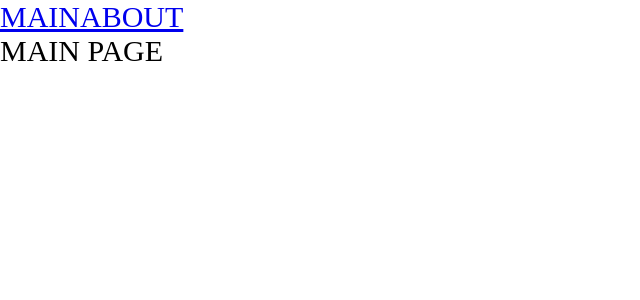
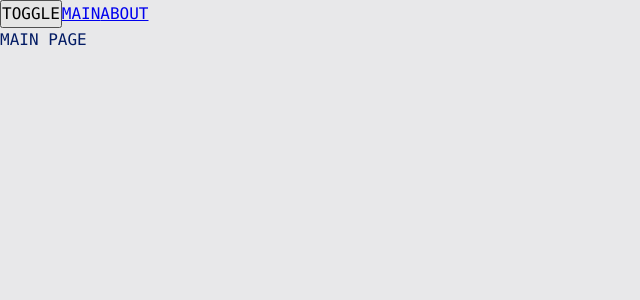
Before and after one commit to hrz-sg/articles-app, a React app: page / in a window 1280 px wide. Shown: the top 300 px of the page, without its empty margins (0-640 px from the left). Built offline with nearby package versions, Linux system fonts and the light colour scheme.

Commit message:
added themes, variables, hooks

```diff
--- a/src/App.tsx
+++ b/src/App.tsx
@@ -1,14 +1,17 @@
 import { Route, Routes } from 'react-router-dom';
-import Counter from './components/Counter';
-import './index.scss';
+import './styles/index.scss';
 import { AboutPageAsync } from './pages/AboutPage/AboutPage.async';
 import { MainPageAsync } from './pages/MainPage/MainPage.async';
 import { Link } from 'react-router-dom';
 import { Suspense } from 'react';
+import { useTheme } from './theme/useTheme';
 
 const App = () => {
+  const {theme, toggleTheme} = useTheme();
+
   return (
-    <div className="app">
+    <div className={`app ${theme}`}>
+      <button onClick={toggleTheme}>TOGGLE</button>
       <Link to={'/'}>MAIN</Link>
       <Link to={'/about'}>ABOUT</Link>
         <Suspense fallback={<div>Loading ...</div>}>
--- a/src/index.scss
+++ /dev/null
@@ -1,9 +0,0 @@
-* {
-    margin: 0;
-    padding: 0;
-    box-sizing: border-box;
-}
-
-.app {
-    font-size: 30px;
-}
--- a/src/index.tsx
+++ b/src/index.tsx
@@ -1,6 +1,7 @@
 import { createRoot } from 'react-dom/client';
 import App from './App';
 import { BrowserRouter } from 'react-router-dom';
+import ThemeProvider from './theme/ThemeProvider';
 
 const root = createRoot(
     document.getElementById('root')
@@ -8,6 +9,8 @@
 
 root.render(
     <BrowserRouter>
-        <App />
+        <ThemeProvider>
+            <App />
+        </ThemeProvider>
     </BrowserRouter>
 )
--- /dev/null
+++ b/src/styles/index.scss
@@ -0,0 +1,13 @@
+@use "reset";
+@use "variables/global";
+@use "themes/normal";
+@use "themes/dark";
+
+.app {
+    font: var(--font-m);
+
+    background: var(--bg-color);
+    color: var(--primary-color);
+
+    min-height: 100vh;
+}
--- /dev/null
+++ b/src/styles/reset.scss
@@ -0,0 +1,14 @@
+* {
+    margin: 0;
+    padding: 0;
+    box-sizing: border-box;
+}
+
+input,
+button,
+textarea,
+select {
+    margin: 0;
+
+    font: inherit;
+}
--- /dev/null
+++ b/src/styles/themes/dark.scss
@@ -0,0 +1,6 @@
+.app.dark {
+    --bg-color: #090949;
+
+    --primary-color: #049604;
+    --secondary-color: #04ff04;
+}
--- /dev/null
+++ b/src/styles/themes/normal.scss
@@ -0,0 +1,6 @@
+.app.light {
+    --bg-color: #e8e8ea;
+
+    --primary-color: #041c65;
+    --secondary-color: #0449e0;
+}
--- /dev/null
+++ b/src/styles/variables/global.scss
@@ -0,0 +1,11 @@
+:root {
+    --font-family-main: Consolas, 'Times New Roman', Serif;
+
+    --font-size-m: 16px;
+    --font-line-m: 24px;
+    --font-m: var(--font-size-m) / var(--font-line-m) var(--font-family-main);
+
+    --font-size-l: 24px;
+    --font-line-l: 32px;
+    --font-l: var(--font-size-l) / var(--font-line-l) var(--font-family-main);
+}
--- /dev/null
+++ b/src/theme/ThemeContext.ts
@@ -0,0 +1,15 @@
+import { createContext } from "react";
+
+export enum Theme {
+  LIGHT = 'light',
+  DARK = 'dark',
+}
+
+export interface ThemeContextProps {
+    theme?: Theme;
+    setTheme?: (theme: Theme) => void;
+}
+
+export const ThemeContext = createContext<ThemeContextProps>({})
+
+export const LOCAL_STORAGE_THEME_KEY = 'theme';
--- /dev/null
+++ b/src/theme/ThemeProvider.tsx
@@ -0,0 +1,25 @@
+import React, { FC, ReactNode, useMemo, useState } from 'react';
+import { LOCAL_STORAGE_THEME_KEY, Theme, ThemeContext } from './ThemeContext';
+
+const defaultTheme = (localStorage.getItem(LOCAL_STORAGE_THEME_KEY) as Theme) || Theme.LIGHT;
+
+interface ThemeProviderProps {
+    children: ReactNode;
+}
+
+const ThemeProvider: FC<ThemeProviderProps> = ({ children }) => {
+    const [theme, setTheme] = useState<Theme>(defaultTheme);
+
+    const defaultProps = useMemo(() => ({
+        theme,
+        setTheme,
+    }), [theme]);
+
+    return (
+        <ThemeContext.Provider value={defaultProps}>
+            {children}
+        </ThemeContext.Provider>
+    );
+};
+
+export default ThemeProvider;
--- /dev/null
+++ b/src/theme/useTheme.ts
@@ -0,0 +1,23 @@
+import { useContext } from "react";
+import { LOCAL_STORAGE_THEME_KEY, Theme, ThemeContext } from "./ThemeContext";
+
+interface UseThemeResult {
+    toggleTheme: () => void;
+    theme: Theme;
+}
+
+export function useTheme(): UseThemeResult {
+    const {theme, setTheme} = useContext(ThemeContext);
+
+    const toggleTheme = () => {
+        const newTheme = theme === Theme.DARK ? Theme.LIGHT : Theme.DARK
+        setTheme(newTheme);
+        localStorage.setItem(LOCAL_STORAGE_THEME_KEY, newTheme)
+    }
+
+    return {
+        theme,
+        toggleTheme
+    }
+
+}
```
